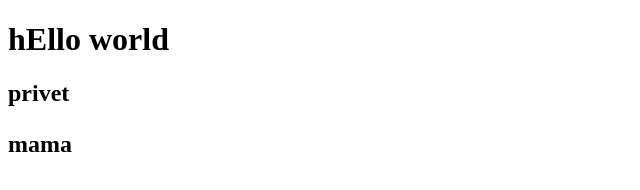
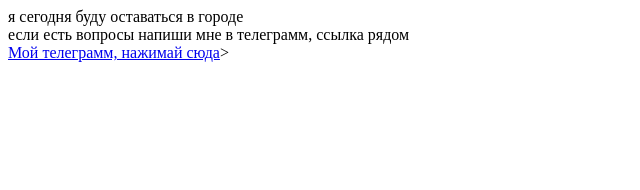
Before and after one commit to Gordijonok/create-github-pages, a plain HTML site: page index.html in a window 1280 px wide. Shown: the whole page, without its empty margins (0-640 px from the left). Drawn offline with Linux system fonts and the light colour scheme.

Commit message:
Add files via upload

```diff
--- a/index.html
+++ b/index.html
@@ -4,10 +4,11 @@
     <meta charset="UTF-8" />
     <meta http-equiv="X-UA-Compatible" content="IE=edge" />
     <meta name="viewport" content="width=device-width, initial-scale=1.0" />
+    <link rel="stylesheet" href="styele.css">
     <title>Document</title>
-    <h1>hEllo world </h1>
-    <h2> privet<h2>
-      <p> mama <p>
+    <div> я сегодня буду оставаться в городе </div>
+    <div> если есть вопросы напиши мне в телеграмм, ссылка рядом<div>
+     <a href="https://t.me/gordijonok"> Мой телеграмм, нажимай сюда</a>>
   </head>
   <body></body>
 </html>
```
